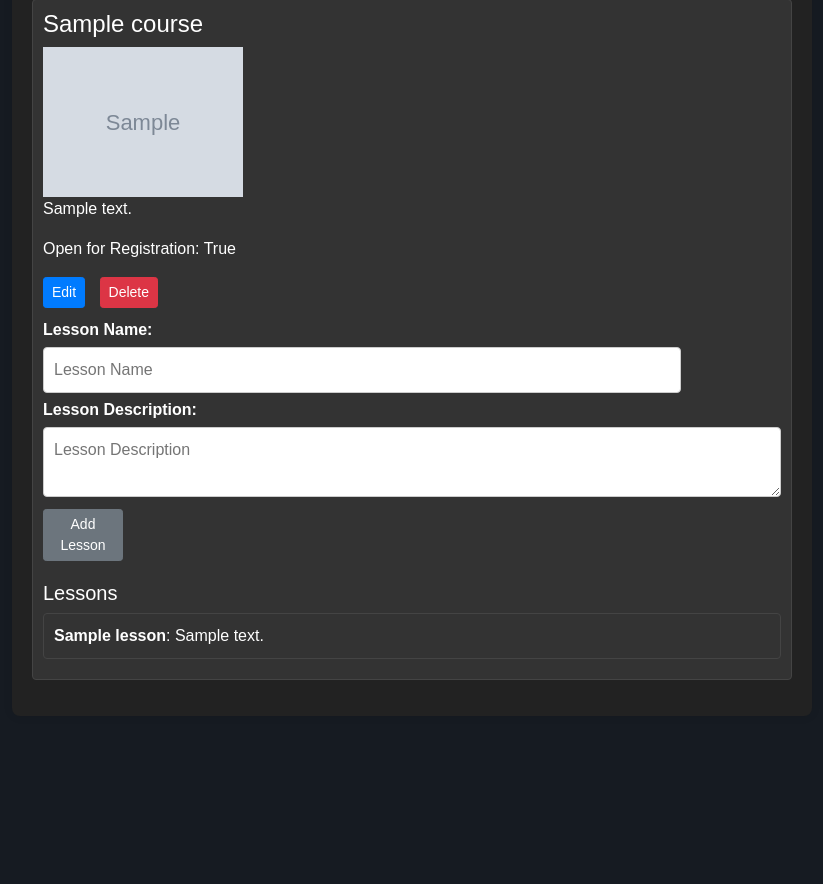
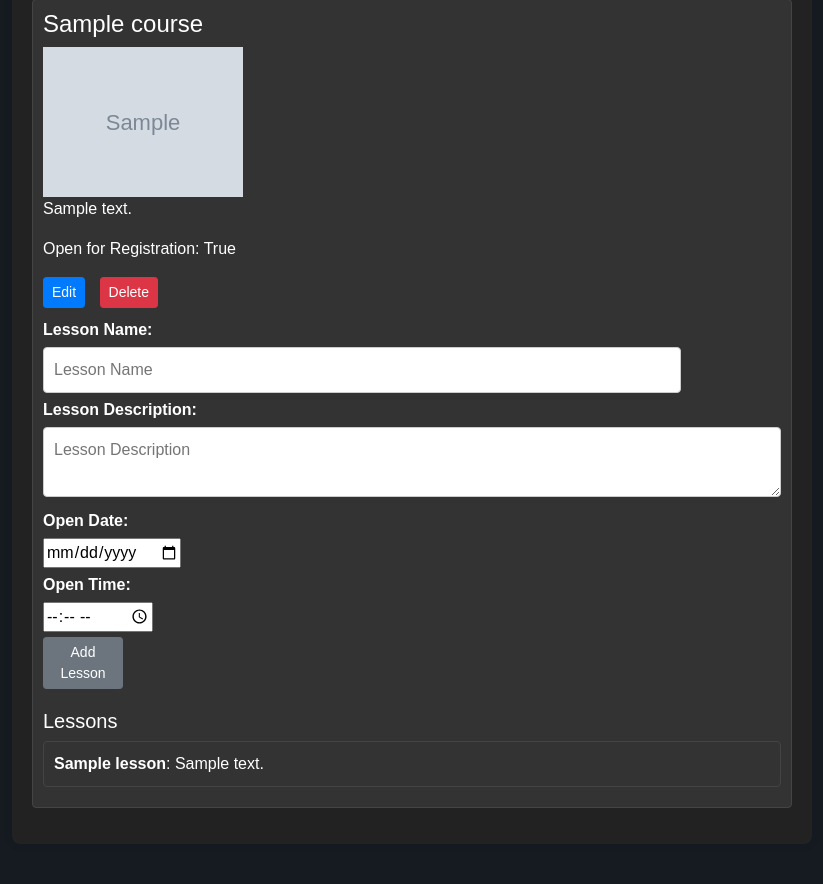
Before and after one commit to OmarHaji0001/Course_Management_System, a Django app: page /teacher-dashboard/ in a window 1280 px wide. Shown: the part 845-1729 px from the top of the page, without its empty margins (228-1051 px from the left). Before the commit the page ends 1525 px from the top, so only its background shows below. Run offline with Django 5.2, Linux system fonts and the light colour scheme; tables that the repository leaves empty hold one stand-in row (values such as "Sample post"); grey boxes marked "Sample" are stand-in pictures; some libraries are stand-ins or nearby versions.

Commit message:
displaying depending on time and date

```diff
--- a/main/forms.py
+++ b/main/forms.py
@@ -13,7 +13,7 @@ class CourseForm(forms.ModelForm):
 class LessonForm(forms.ModelForm):
     class Meta:
         model = Lesson
-        fields = ['name', 'description', 'course']
+        fields = ['name', 'description', 'course', 'open_date', 'open_time']
 
 
 class SignUpForm(UserCreationForm):
--- a/main/models.py
+++ b/main/models.py
@@ -1,7 +1,6 @@
 from django.db import models
 from django.contrib.auth.models import User
-from datetime import date
-
+from datetime import date, time
 
 class Course(models.Model):
     name = models.CharField(max_length=100)
@@ -12,15 +11,15 @@ class Course(models.Model):
     def __str__(self):
         return self.name
 
-
 class Lesson(models.Model):
     course = models.ForeignKey(Course, on_delete=models.CASCADE)
     name = models.CharField(max_length=100)
     description = models.TextField(null=True, blank=True)
+    open_date = models.DateField(default=date.today)
+    open_time = models.TimeField(default=time(0, 0))
 
     def __str__(self):
         return self.name
-
 
 class Enrollment(models.Model):
     course = models.ForeignKey(Course, on_delete=models.CASCADE)
@@ -33,7 +32,6 @@ class Enrollment(models.Model):
     def __str__(self):
         return f'{self.user.username} enrolled in {self.course.name}'
 
-
 class Profile(models.Model):
     USER_ROLES = [
         ('admin', 'Admin'),
--- a/main/templates/main/course_detail.html
+++ b/main/templates/main/course_detail.html
@@ -32,6 +32,8 @@
             <h4>{{ lesson.name }}</h4>
             <p>{{ lesson.description }}</p>
         </li>
+        {% empty %}
+        <li>No lessons available at this time.</li>
         {% endfor %}
     </ul>
 </main>
--- a/main/templates/main/teachers_dashboard.html
+++ b/main/templates/main/teachers_dashboard.html
@@ -12,8 +12,8 @@
     <script src="https://stackpath.bootstrapcdn.com/bootstrap/4.5.2/js/bootstrap.min.js"></script>
     <script>
         function confirmDelete(courseId, courseName) {
-            $('#deleteModal #courseName').text(courseName);
-            $('#deleteModal form').attr('action', `/courses/${courseId}/delete/`);
+            document.querySelector('#deleteModal #courseName').textContent = courseName;
+            document.querySelector('#deleteModal form').setAttribute('action', `/courses/${courseId}/delete/`);
             $('#deleteModal').modal('show');
         }
     </script>
@@ -76,6 +76,14 @@
                     <label for="lesson_description_{{ course.id }}">Lesson Description:</label>
                     <textarea name="description" id="lesson_description_{{ course.id }}" placeholder="Lesson Description"></textarea>
                 </div>
+                <div>
+                    <label for="lesson_open_date_{{ course.id }}">Open Date:</label>
+                    <input type="date" name="open_date" id="lesson_open_date_{{ course.id }}">
+                </div>
+                <div>
+                    <label for="lesson_open_time_{{ course.id }}">Open Time:</label>
+                    <input type="time" name="open_time" id="lesson_open_time_{{ course.id }}">
+                </div>
                 <input type="hidden" name="course" value="{{ course.id }}">
                 <button type="submit" class="btn btn-secondary btn-sm">Add Lesson</button>
             </form>
--- a/main/views.py
+++ b/main/views.py
@@ -1,3 +1,5 @@
+from datetime import datetime
+
 from django.contrib.auth.views import LoginView as AuthLoginView, LogoutView as AuthLogoutView
 from django.contrib.auth.mixins import LoginRequiredMixin
 from django.views.generic import TemplateView, CreateView, UpdateView, DeleteView
@@ -8,6 +10,7 @@ from django.utils.decorators import method_decorator
 from .forms import SignUpForm, CourseForm, LessonForm
 from .models import Course, Lesson, Enrollment
 from django.contrib import messages
+from django.utils import timezone
 
 
 @method_decorator(user_passes_test(lambda u: u.is_authenticated and u.profile.role == 'instructor'), name='dispatch')
@@ -28,8 +31,9 @@ class CourseDetailView(LoginRequiredMixin, TemplateView):
     def get_context_data(self, **kwargs):
         context = super().get_context_data(**kwargs)
         course = get_object_or_404(Course, pk=self.kwargs['pk'])
+        now = datetime.now()
         context['course'] = course
-        context['lessons'] = course.lesson_set.all()
+        context['lessons'] = course.lesson_set.filter(open_date__lte=now.date(), open_time__lte=now.time())
         return context
 
 
```
Also changed, not shown: main/templates/main/lesson_detail.html (added, +28 -0 lines), main/migrations/0001_initial.py, main/migrations/0002_alter_lesson_description_alter_lesson_open_date_and_more.py (added), main/migrations/0002_course_cover_image_course_open_for_registration_and_more.py (deleted), main/migrations/0003_alter_lesson_open_time.py (added), media/course_images/bootstrap_Mk25rcz.jpeg (added), media/course_images/django1_gEi3EUa.jpg (added), media/course_images/flutter_b06Ckoi.png (added), media/course_images/laravel.png (added), media/course_images/mern_FXrYhiU.png (added), media/course_images/react_IfOXW7l.png (added).
